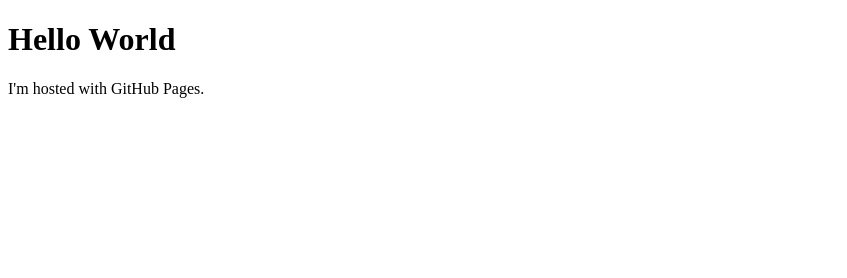
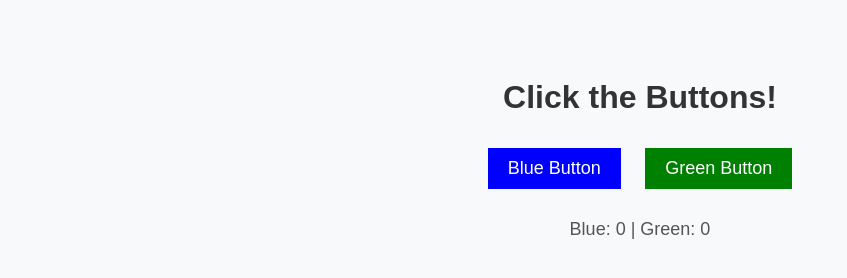
Before and after one commit to han-hum/han-hum.github.io, a plain HTML site: page index.html in a window 1280 px wide. Shown: the whole page, without its empty margins (0-847 px from the left). Drawn offline with Linux system fonts and the light colour scheme.

Commit message:
created a simple button program

```diff
--- a/index.html
+++ b/index.html
@@ -1,7 +1,75 @@
 <!DOCTYPE html>
-<html>
+<html lang="en">
+<head>
+    <meta charset="UTF-8">
+    <meta name="viewport" content="width=device-width, initial-scale=1.0">
+    <title>Button Click Counter</title>
+    <style>
+        body {
+            font-family: Arial, sans-serif;
+            text-align: center;
+            background-color: #f8f9fa;
+            padding: 50px;
+        }
+        h1 {
+            color: #333;
+        }
+        .button-container {
+            margin: 20px;
+        }
+        button {
+            font-size: 18px;
+            padding: 10px 20px;
+            margin: 10px;
+            border: none;
+            color: white;
+            cursor: pointer;
+        }
+        .blue-button {
+            background-color: blue;
+        }
+        .green-button {
+            background-color: green;
+        }
+        .message {
+            font-size: 20px;
+            margin-top: 20px;
+            color: #333;
+        }
+        .counter {
+            font-size: 18px;
+            margin-top: 10px;
+            color: #555;
+        }
+    </style>
+</head>
 <body>
-<h1>Hello World</h1>
-<p>I'm hosted with GitHub Pages.</p>
+
+    <h1>Click the Buttons!</h1>
+
+    <div class="button-container">
+        <button class="blue-button" onclick="handleClick('blue')">Blue Button</button>
+        <button class="green-button" onclick="handleClick('green')">Green Button</button>
+    </div>
+
+    <div class="message" id="message"></div>
+    <div class="counter" id="counter">Blue: 0 | Green: 0</div>
+
+    <script>
+        let blueCount = 0;
+        let greenCount = 0;
+
+        function handleClick(color) {
+            if (color === 'blue') {
+                blueCount++;
+                document.getElementById('message').innerText = "You clicked the blue button";
+            } else {
+                greenCount++;
+                document.getElementById('message').innerText = "You clicked the green button";
+            }
+            document.getElementById('counter').innerText = `Blue: ${blueCount} | Green: ${greenCount}`;
+        }
+    </script>
+
 </body>
 </html>
```
